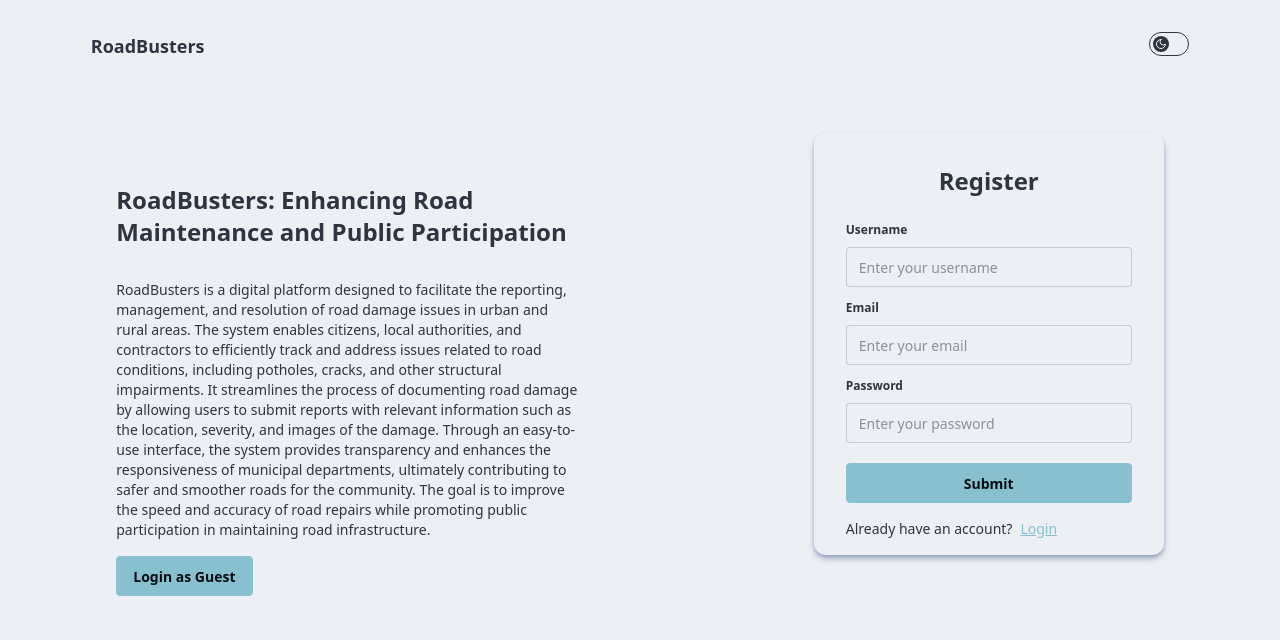
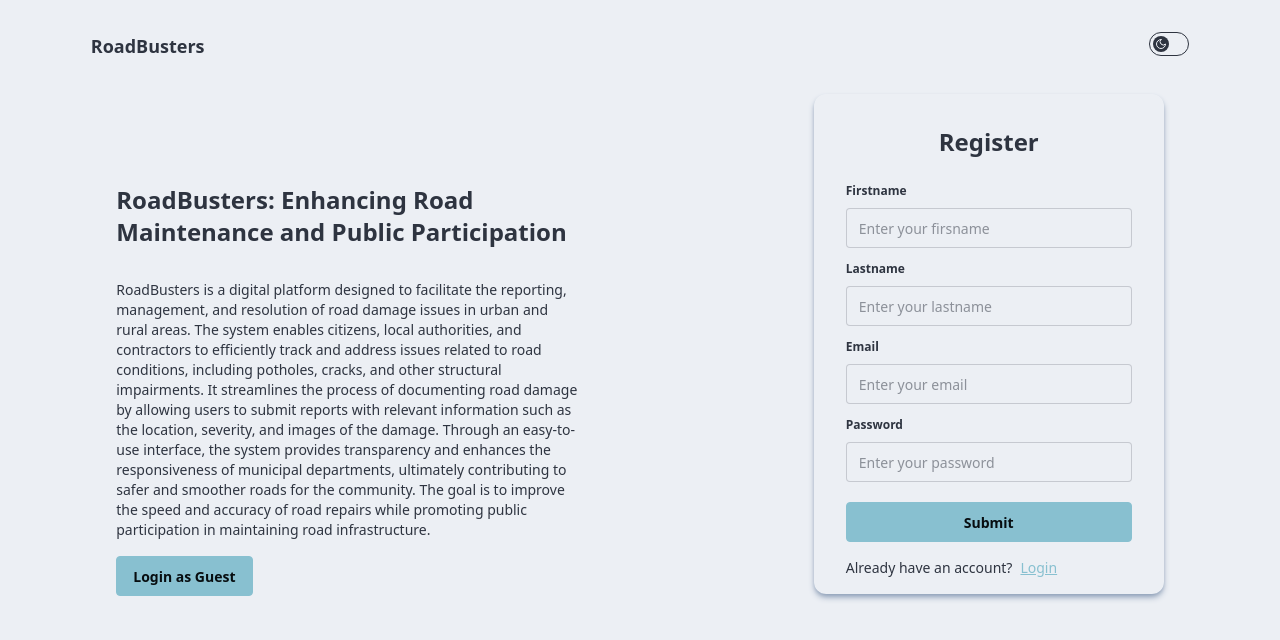
Before and after one commit to Secuzi/road-damage-issuing-system, a React (Vite) app in the folder client/: page /auth/register in a window 1280 px wide. Shown: the top 640 px of the page. Built offline with nearby package versions, Linux system fonts and the light colour scheme; no server answers.

Commit message:
fix: Changed username for first and lastname

```diff
--- a/client/src/pages/RegisterPage.jsx
+++ b/client/src/pages/RegisterPage.jsx
@@ -3,21 +3,30 @@ import {Link} from 'react-router-dom'
 import useRegisterForm from '../hooks/useRegisterForm'
 import TextField from '../components/TextField'
 import Button from '../components/Button'
+import {useAppContentContext} from '../utils/context'
 
 export default function () {
     const {control, handleSubmit} = useRegisterForm()
+    const {handleRegister} = useAppContentContext()
 
     return (
         <form
             className="w-[350px] flex flex-col item py-4 px-8 rounded-xl shadow-md shadow-slate-400 text-font-color"
-            onSubmit={handleSubmit((data) => console.log(data))}>
+            onSubmit={handleSubmit((data) => handleRegister(data))}>
             <h2 className="my-4 text-2xl font-bold text-center">Register</h2>
             <TextField
                 control={control}
-                name="username"
-                label="Username"
+                name="firstname"
+                label="Firstname"
                 type="text"
-                placeholder="Enter your username"
+                placeholder="Enter your firsname"
+            />
+            <TextField
+                control={control}
+                name="lastname"
+                label="Lastname"
+                type="text"
+                placeholder="Enter your lastname"
             />
             <TextField
                 control={control}
--- a/client/src/schemas/authSchema.js
+++ b/client/src/schemas/authSchema.js
@@ -11,10 +11,8 @@ export const loginSchema = z.object({
 })
 
 export const registerSchema = z.object({
-    username: z
-        .string()
-        .trim()
-        .min(6, `Username must be at least ${minLength} characters`),
+    firstname: z.string().trim().min(1, 'First name is required'),
+    lastname: z.string().trim().min(1, 'Last name is required'),
     email: z.string().trim().email('Invalid email').min(1, 'Email is required'),
     password: z
         .string()
```
